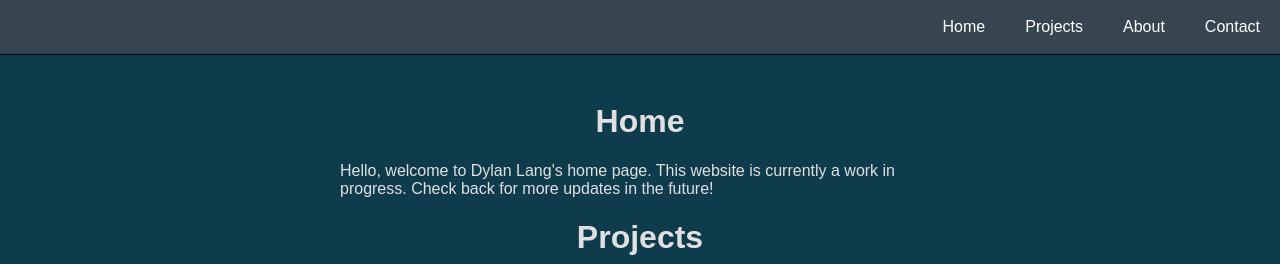
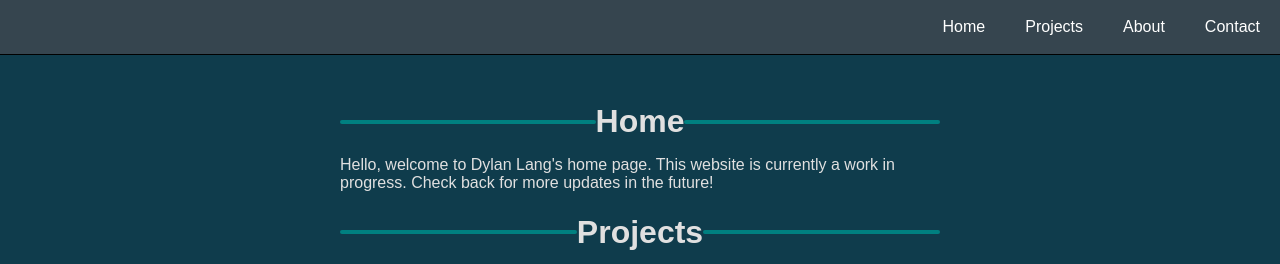
Before and after one commit to DLang42/DLang42.github.io, an Eleventy site: page src/index.md in a window 1280 px wide. Shown: the top 264 px of the page. Built offline with nearby package versions, Linux system fonts and the light colour scheme; Eleventy itself is replaced by a stand-in of ours; files that its build step writes are made by us from their sources; what markdown-it-attrs would draw is missing.

Commit message:
Updated headings with more emphasis

```diff
--- a/src/_includes/layouts.html
+++ b/src/_includes/layouts.html
@@ -18,10 +18,12 @@
         <!-- </div> -->
     </header>
     <main class="bodyDiv">
-        <h1 class="center" id="home">Home</h1>
+        <div class="heading-div">
+            <h1 class="center home-section-title" id="home">Home</h1>
+        </div>
         <p>Hello, welcome to Dylan Lang's home page. This website is currently a work in progress. Check back for more
             updates in the future!</p>
-        <h1 class="center" id="projects">Projects</h1>
+        <h1 class="center home-section-title" id="projects">Projects</h1>
         <p class="center-text">Check out some of my projects below:</p>
         <!-- Outer div -->
         <div>
@@ -33,9 +35,9 @@
                     <h2 class="center">{{ project.data.title }}</h2>
                     {% if project.data.video %}
                     <div class="video-container">
-                    <iframe src="{{ project.data.video }}" title="YouTube video player" frameborder="0"
-                        allow="accelerometer; autoplay; clipboard-write; encrypted-media; gyroscope; picture-in-picture; web-share"
-                        referrerpolicy="strict-origin-when-cross-origin" allowfullscreen></iframe>
+                        <iframe src="{{ project.data.video }}" title="YouTube video player" frameborder="0"
+                            allow="accelerometer; autoplay; clipboard-write; encrypted-media; gyroscope; picture-in-picture; web-share"
+                            referrerpolicy="strict-origin-when-cross-origin" allowfullscreen></iframe>
                     </div>
                     {% endif %}
                     <!-- <caption class="center-text">Tech stack: {{ project.data.techStack }}</caption> -->
@@ -45,7 +47,7 @@
             <!-- <p><a href="{{ project.link }}" class="links">Project Link</a></p> -->
             {% endfor %}
         </div>
-        <h1 class="center" id="about">About</h1>
+        <h1 class="center home-section-title" id="about">About</h1>
         <p class="center-text">Hey there! I'm Dylan, a software engineer who can work both backend and frontend of
             full-stack applications.
             I built this portfolio from scratch to showcase projects and to hone my frontend development skills. Here's
--- a/src/styles.css
+++ b/src/styles.css
@@ -18,7 +18,6 @@ header {
     align-items: center;
     border-bottom-width: 0.01cm;
     border-bottom-style: solid;
-    /* border-bottom-color: black; */
 }
 
 footer {
@@ -67,9 +66,6 @@ main {
     border-width: 0.01cm;
     border-style: solid;
     border-color: rgb(var(--primary-color));
-    /* user-select:s none; */
-    /* display: block; */
-    /* text-decoration: none; */
     box-shadow: 0 0 10px #008080;
     transition: transform 0.2s, box-shadow 0.2s;
     padding: 20px;
@@ -164,3 +160,29 @@ body {
   width: 100%;
   height: 100%;
 }
+
+.home-section-title {
+    font-size: 2em;
+    font-weight: bold;
+    margin-bottom: 0.5em;
+    text-align: center;
+}
+
+.home-section-title::before, .home-section-title::after {
+    content: "";
+    display: block;
+    width: 100%;
+    height: 4px;
+    background-color: teal;
+    margin: auto;
+    border-radius: 2px;
+    flex: 1;
+}
+
+/* .heading-div {
+    display: flex;
+    flex-direction: column;
+    align-items: center;
+    margin-left: 1em;
+    margin-right: 1em;
+} */
```
Also changed, not shown: 2 other files.
